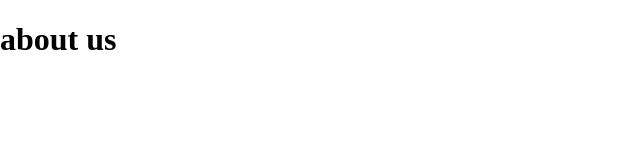
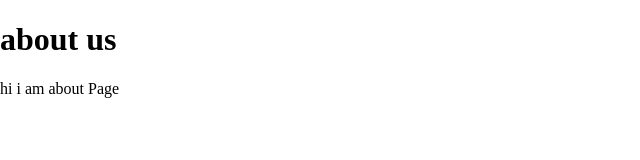
Before and after one commit to Prince-mishra18/learning-git, a plain HTML site: page about.html in a window 1280 px wide. Shown: the whole page, without its empty margins (0-640 px from the left). Drawn offline with Linux system fonts and the light colour scheme.

Commit message:
add intro paragraph

```diff
--- a/about.html
+++ b/about.html
@@ -8,5 +8,6 @@
 </head>
 <body>
     <h1>about us</h1>
+    <p>hi i am about Page</p>
 </body>
 </html>
```
